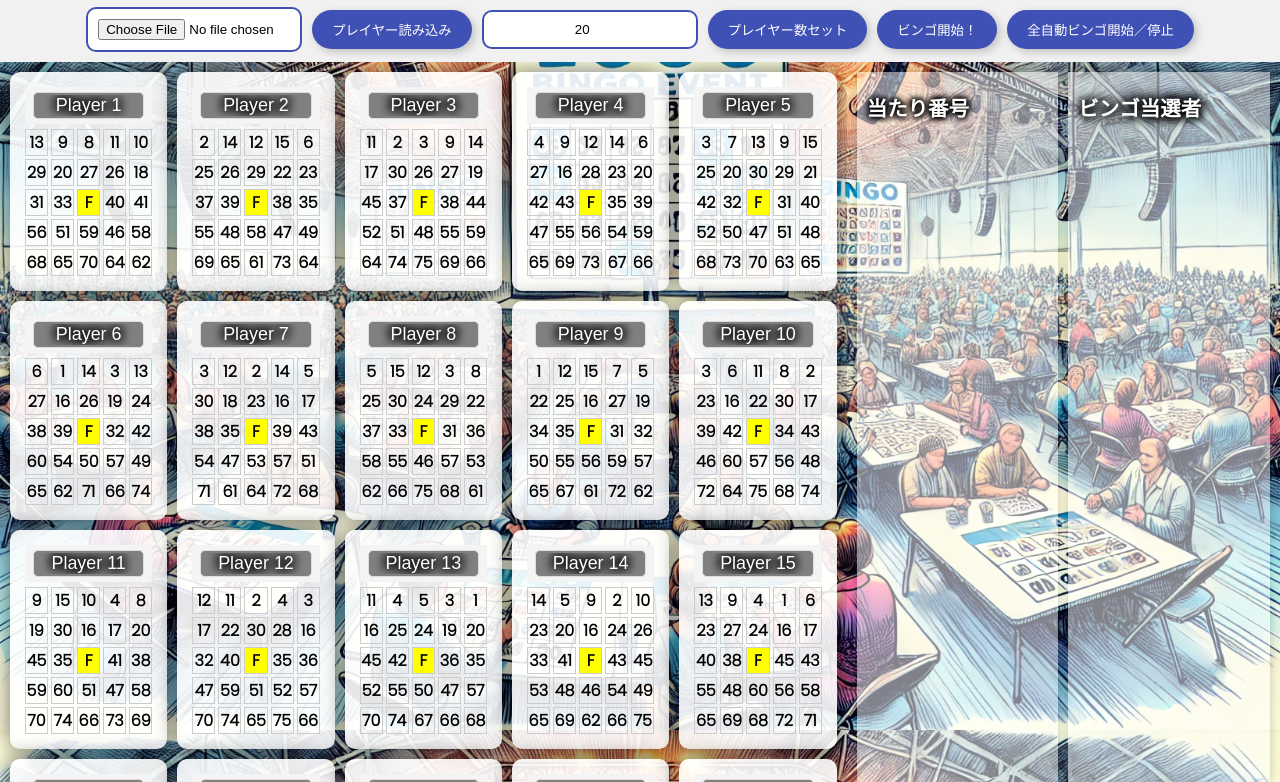
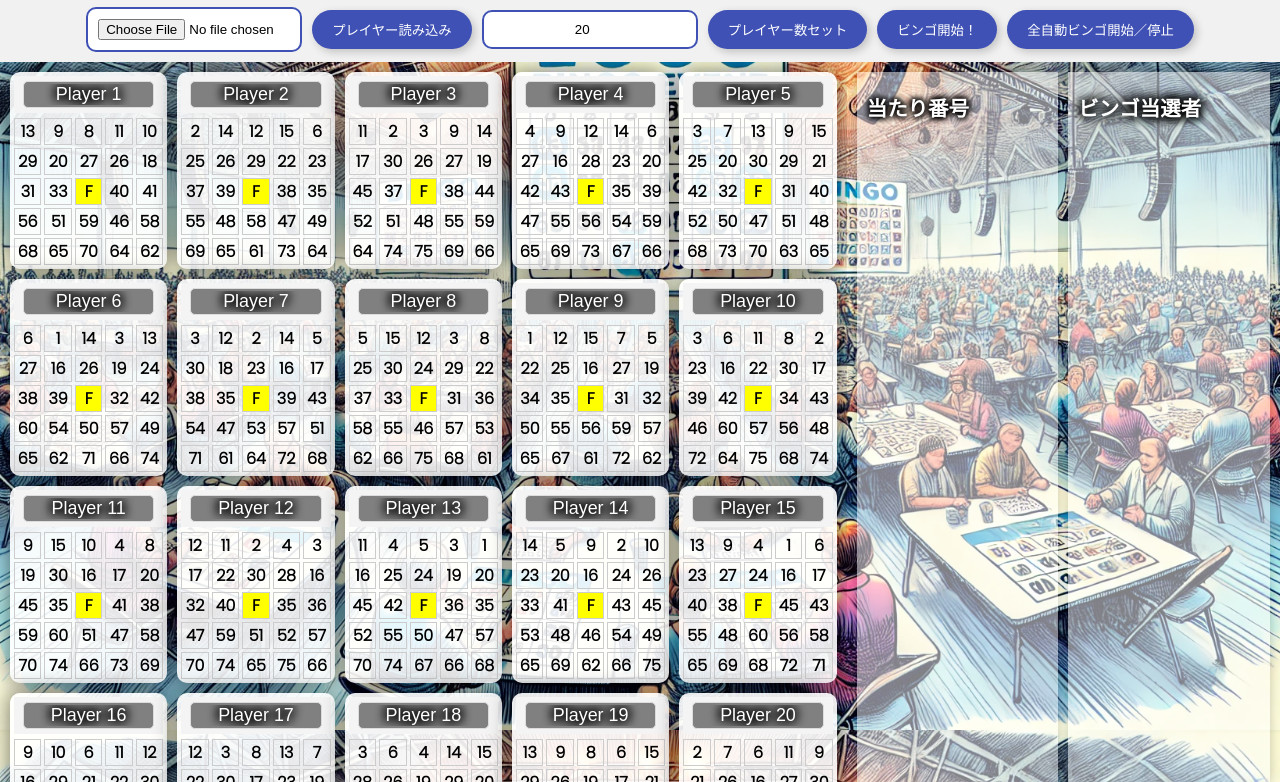
Before and after one commit to Supersilvia145/bingo, a website: page index.html in a window 1280 px wide. Shown: the part 70-852 px from the top of the page. Drawn offline with Linux system fonts and the light colour scheme.

Commit message:
Add files via upload

```diff
--- a/index.html
+++ b/index.html
@@ -82,7 +82,7 @@
   background: rgba(255, 255, 255, 0.9); /* 半透明の背景 */
   text-align: center;
   box-shadow: 5px 5px 20px rgba(0, 0, 0, 0.3), -5px -5px 20px rgba(0, 0, 0, 0.3); /* 立体感を強化 */
-  padding: 15px;
+  padding: 4px;
   display: flex;
   flex-direction: column;
   justify-content: space-between;
```
